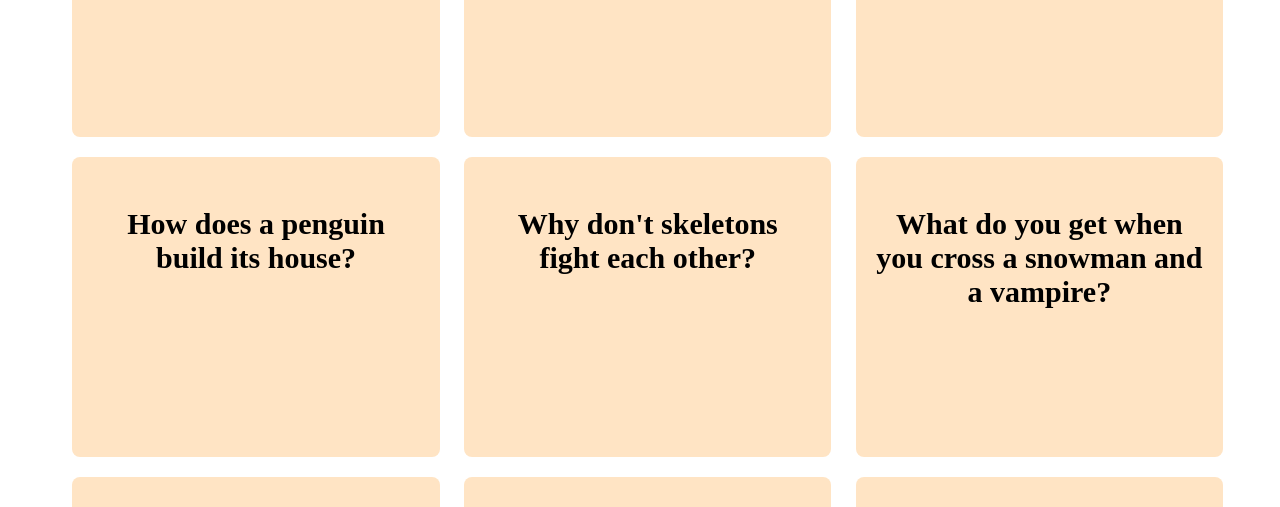
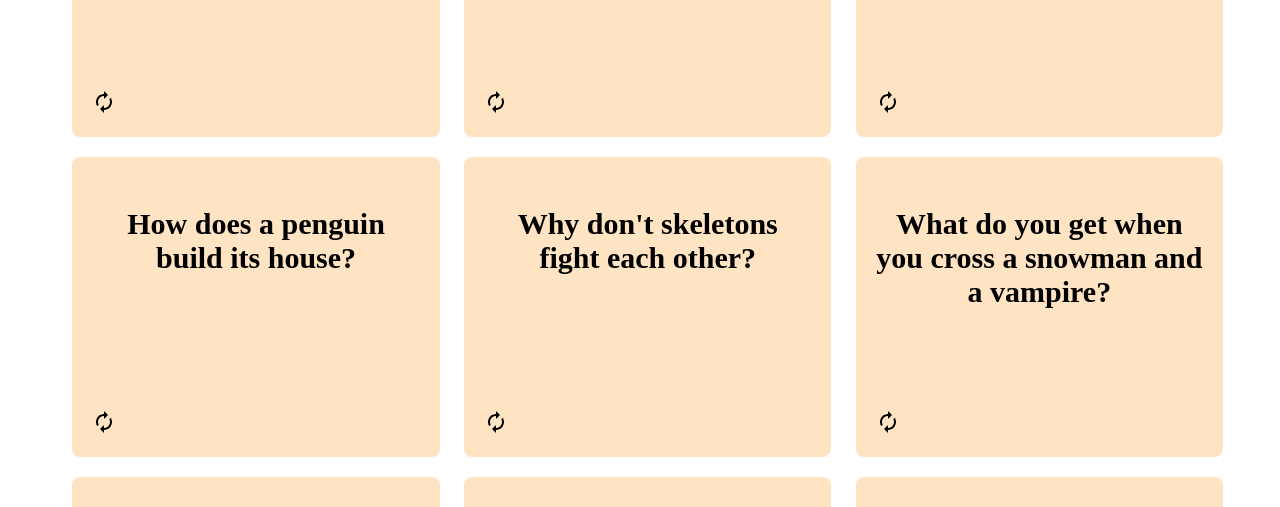
Before and after one commit to maritmoe/react-flashcards, a React (Vite) app: page / in a window 1280 px wide. Shown: the part 250-757 px from the top of the page. Built offline with nearby package versions, Linux system fonts and the light colour scheme.

Commit message:
Added an icon to bottom of card

```diff
--- a/package.json
+++ b/package.json
@@ -10,6 +10,10 @@
     "preview": "vite preview"
   },
   "dependencies": {
+    "@emotion/react": "^11.11.4",
+    "@emotion/styled": "^11.11.5",
+    "@mui/icons-material": "^5.15.18",
+    "@mui/material": "^5.15.18",
     "react": "^18.2.0",
     "react-dom": "^18.2.0"
   },
--- a/src/components/Card/Card.css
+++ b/src/components/Card/Card.css
@@ -25,3 +25,16 @@
 .answer {
   font-size: 25px;
 }
+
+.icon {
+  background-color: transparent;
+  border: transparent;
+  padding: 20px;
+  position: absolute;
+  left: 0;
+  bottom: 0;
+}
+
+.icon:hover {
+  cursor: pointer;
+}
--- a/src/components/Card/Card.jsx
+++ b/src/components/Card/Card.jsx
@@ -1,6 +1,7 @@
 import { useState } from "react";
 import PropTypes from "prop-types";
 import "./Card.css";
+import { Autorenew } from "@mui/icons-material";
 
 function Card({ card }) {
   const [flip, setFlip] = useState(false);
@@ -16,6 +17,9 @@ function Card({ card }) {
       ) : (
         <p className="question">{card.question}</p>
       )}
+      <button className="icon" title="click on card to flip">
+        <Autorenew />
+      </button>
     </li>
   );
 }
```
Also changed, not shown: 2 other files (tests, documents, lock files or other folders).
